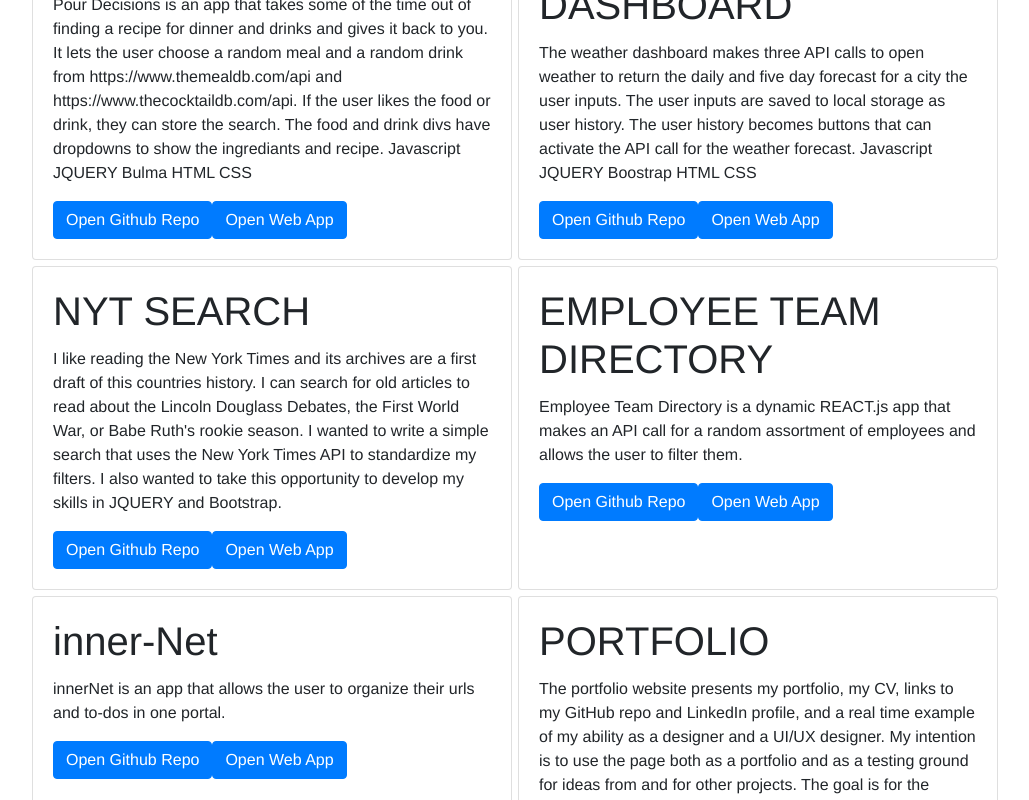
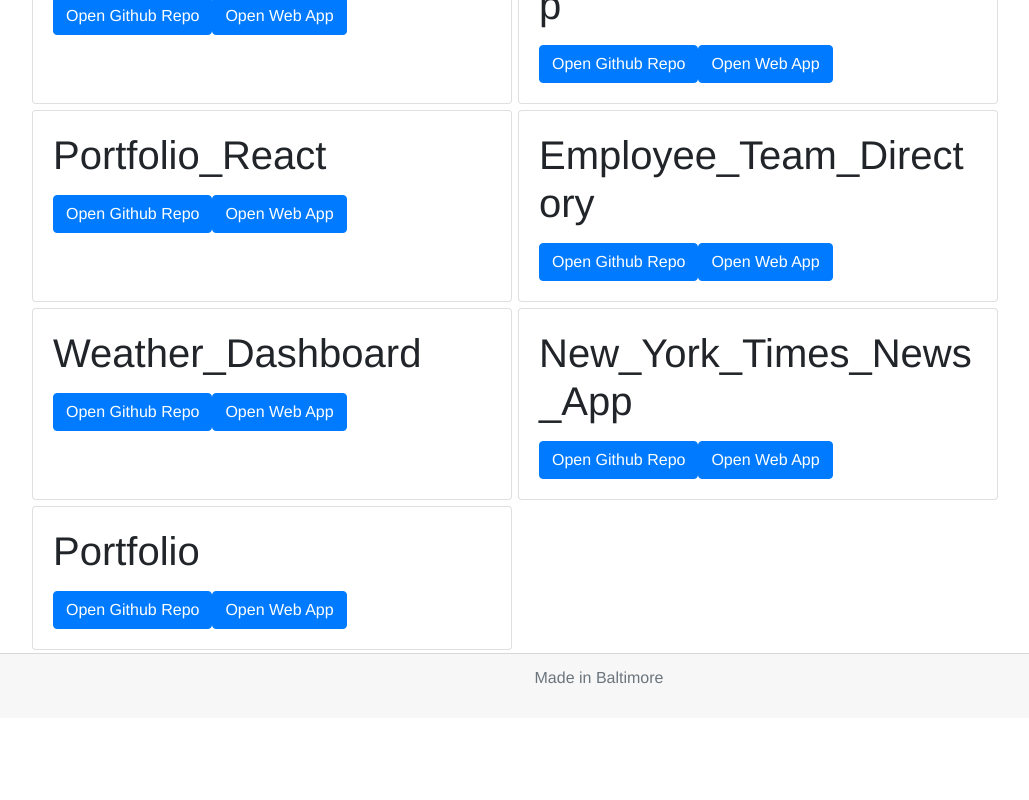
Before and after one commit to jrtwheeler/Portfolio_React, a React (Create React App) app: page /portfolio in a window 1280 px wide. Shown: the part 540-1340 px from the top of the page, without its empty margins (41-1070 px from the left). Built offline with nearby package versions, Linux system fonts and the light colour scheme.

Commit message:
The JSON object that acts as a database for the portfolio page is now the JSON object from GitHub. The API is not working properly yet to create a live feed of information, but the page is ready for that feed.

```diff
--- a/src/components/Card/index.js
+++ b/src/components/Card/index.js
@@ -1,18 +1,17 @@
 import React from "react";
-import Projects from './projects.json';
+import API from "../../utils/github.json";
 
 function Card() {
-
-    if (Projects) {
-        const card = Projects.map(result => {
+    if (API) {
+        const card = API.projects.map(result => {
             return (
                 <div className="card" style={{ width: 30 + 'rem' }}>
                     {/* <img className="card-img-top" src={result.image} /> */}
                     <div className="card-body">
-                        <h1 className="card-title">{result.title}</h1>
+                        <h1 className="card-title">{result.displayName}</h1>
                         <p className="card-text"> {result.description} </p>
-                        <a href={result.github} className="btn btn-primary">Open Github Repo</a>
-                        <a href={result.webpage} className="btn btn-primary">Open Web App</a>
+                        <a href={result.githubUrl} className="btn btn-primary">Open Github Repo</a>
+                        <a href={result.repositoryUrl} className="btn btn-primary">Open Web App</a>
                     </div>
                 </div>
             )
--- a/src/pages/Portfolio.js
+++ b/src/pages/Portfolio.js
@@ -2,14 +2,28 @@
 import Hero from "../components/Hero";
 import Card from "../components/Card";
 import Container from "../components/Container";
+import API from "../utils/github.json";
 class Portfolio extends Component {
   state = {
-    search: "",
-    error: "",
     results: []
   };
 
+  componentDidMount() {
+    this.displayResume()
+  }
+
+  // displayResume = () => {
+  //   API.getResume()
+  //     .then((res) => this.setState({ results: res.data.projects }))
+  //     .catch((err) => console.log(err));
+  // };
+
+  displayResume = () => {
+    this.setState({ results: API.projects });
+  };
+
   render() {
+    console.log(this.state.results)
   return (
     <div>
      <Hero className="mb-0">
--- /dev/null
+++ b/src/utils/github.json
@@ -0,0 +1,243 @@
+{
+    "basics": {},
+    "skills": [],
+    "projects": [
+        {
+            "name": "innernet",
+            "description": "",
+            "url": "",
+            "highlights": [],
+            "keywords": [],
+            "roles": [],
+            "startDate": "",
+            "endDate": "",
+            "entity": "",
+            "type": "",
+            "displayName": "innerNet",
+            "website": "",
+            "summary": "JHU Bootcamp Project 2",
+            "primaryLanguage": "JavaScript",
+            "languages": [
+                "JavaScript",
+                "CSS",
+                "Handlebars"
+            ],
+            "libraries": [],
+            "githubUrl": "https://github.com/ddunkle/innerNet",
+            "repositoryUrl": "https://github.com/ddunkle/innerNet",
+            "start": {
+                "month": 1
+            },
+            "end": {
+                "month": 1
+            },
+            "images": [],
+            "videos": []
+        },
+        {
+            "name": "walters_art_gallery_app",
+            "description": "",
+            "url": "",
+            "highlights": [],
+            "keywords": [],
+            "roles": [],
+            "startDate": "",
+            "endDate": "",
+            "entity": "",
+            "type": "",
+            "displayName": "Walters_Art_Gallery_App",
+            "website": "",
+            "summary": "",
+            "primaryLanguage": "JavaScript",
+            "languages": [
+                "HTML",
+                "CSS",
+                "JavaScript"
+            ],
+            "libraries": [],
+            "githubUrl": "https://github.com/jrtwheeler/Walters_Art_Gallery_App",
+            "repositoryUrl": "https://github.com/jrtwheeler/Walters_Art_Gallery_App",
+            "start": {
+                "month": 1
+            },
+            "end": {
+                "month": 1
+            },
+            "images": [],
+            "videos": []
+        },
+        {
+            "name": "portfolio_react",
+            "description": "",
+            "url": "",
+            "highlights": [],
+            "keywords": [],
+            "roles": [],
+            "startDate": "",
+            "endDate": "",
+            "entity": "",
+            "type": "",
+            "displayName": "Portfolio_React",
+            "website": "",
+            "summary": "",
+            "primaryLanguage": "JavaScript",
+            "languages": [
+                "JavaScript",
+                "HTML",
+                "CSS"
+            ],
+            "libraries": [],
+            "githubUrl": "https://github.com/jrtwheeler/Portfolio_React",
+            "repositoryUrl": "https://github.com/jrtwheeler/Portfolio_React",
+            "start": {
+                "month": 1
+            },
+            "end": {
+                "month": 1
+            },
+            "images": [],
+            "videos": []
+        },
+        {
+            "name": "employee_team_directory",
+            "description": "",
+            "url": "",
+            "highlights": [],
+            "keywords": [],
+            "roles": [],
+            "startDate": "",
+            "endDate": "",
+            "entity": "",
+            "type": "",
+            "displayName": "Employee_Team_Directory",
+            "website": "",
+            "summary": "Employee Team Directory is a dynamic REACT.js app that makes an API call for a random assortment of employees and allows the user to filter them.",
+            "primaryLanguage": "HTML",
+            "languages": [
+                "HTML"
+            ],
+            "libraries": [],
+            "githubUrl": "https://github.com/jrtwheeler/Employee_Team_Directory",
+            "repositoryUrl": "https://github.com/jrtwheeler/Employee_Team_Directory",
+            "start": {
+                "month": 1
+            },
+            "end": {
+                "month": 1
+            },
+            "images": [],
+            "videos": []
+        },
+        {
+            "name": "weather_dashboard",
+            "description": "",
+            "url": "",
+            "highlights": [],
+            "keywords": [],
+            "roles": [],
+            "startDate": "",
+            "endDate": "",
+            "entity": "",
+            "type": "",
+            "displayName": "Weather_Dashboard",
+            "website": "",
+            "summary": "",
+            "primaryLanguage": "JavaScript",
+            "languages": [
+                "HTML",
+                "CSS",
+                "JavaScript"
+            ],
+            "libraries": [],
+            "githubUrl": "https://github.com/jrtwheeler/Weather_Dashboard",
+            "repositoryUrl": "https://github.com/jrtwheeler/Weather_Dashboard",
+            "start": {
+                "month": 1
+            },
+            "end": {
+                "month": 1
+            },
+            "images": [],
+            "videos": []
+        },
+        {
+            "name": "new_york_times_news_app",
+            "description": "",
+            "url": "",
+            "highlights": [],
+            "keywords": [],
+            "roles": [],
+            "startDate": "",
+            "endDate": "",
+            "entity": "",
+            "type": "",
+            "displayName": "New_York_Times_News_App",
+            "website": "",
+            "summary": "",
+            "primaryLanguage": "JavaScript",
+            "languages": [
+                "CSS",
+                "JavaScript",
+                "HTML"
+            ],
+            "libraries": [],
+            "githubUrl": "https://github.com/jrtwheeler/New_York_Times_News_App",
+            "repositoryUrl": "https://github.com/jrtwheeler/New_York_Times_News_App",
+            "start": {
+                "month": 1
+            },
+            "end": {
+                "month": 1
+            },
+            "images": [],
+            "videos": []
+        },
+        {
+            "name": "portfolio",
+            "description": "",
+            "url": "",
+            "highlights": [],
+            "keywords": [],
+            "roles": [],
+            "startDate": "",
+            "endDate": "",
+            "entity": "",
+            "type": "",
+            "displayName": "Portfolio",
+            "website": "",
+            "summary": "The page provides contact information, bio and portfolio examples.",
+            "primaryLanguage": "HTML",
+            "languages": [
+                "CSS",
+                "HTML",
+                "JavaScript"
+            ],
+            "libraries": [],
+            "githubUrl": "https://github.com/jrtwheeler/Portfolio",
+            "repositoryUrl": "https://github.com/jrtwheeler/Portfolio",
+            "start": {
+                "month": 1
+            },
+            "end": {
+                "month": 1
+            },
+            "images": [],
+            "videos": []
+        }
+    ],
+    "work": [],
+    "publications": [],
+    "education": [],
+    "volunteer": [],
+    "awards": [],
+    "languages": [],
+    "interests": [],
+    "references": [],
+    "certificates": [],
+    "meta": {
+        "note": "This is a combined version of the old and new JSON Resume API to provide maximum compatibility. You will notice duplicated values in different fields.",
+        "canonical": "https://raw.githubusercontent.com/jsonresume/resume-schema/master/resume.json",
+        "version": "v1.0.0",
+        "lastModified": "2020-12-29T15:53:00"
+    }
+}
```
Also changed, not shown: src/routes/index.js (added, +8 -0 lines), 1 other file (tests, documents, lock files or other folders).
